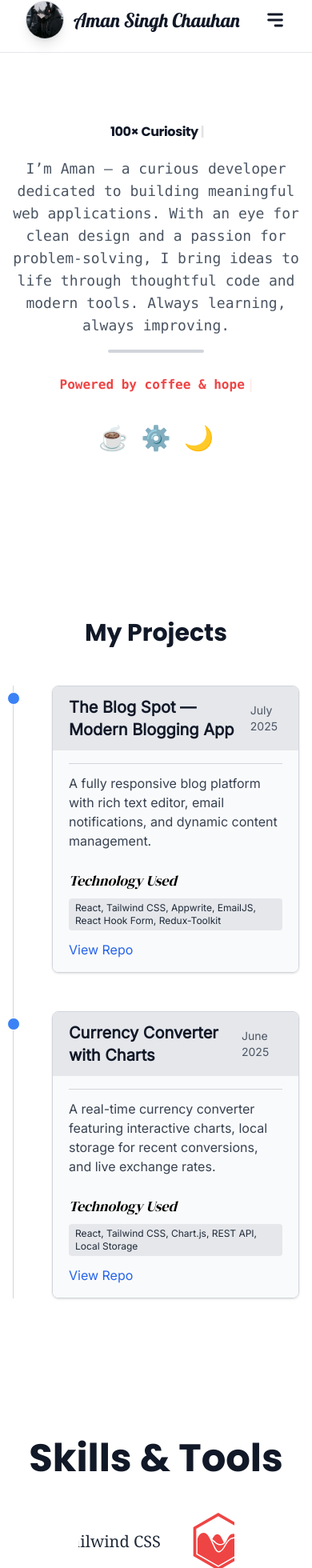
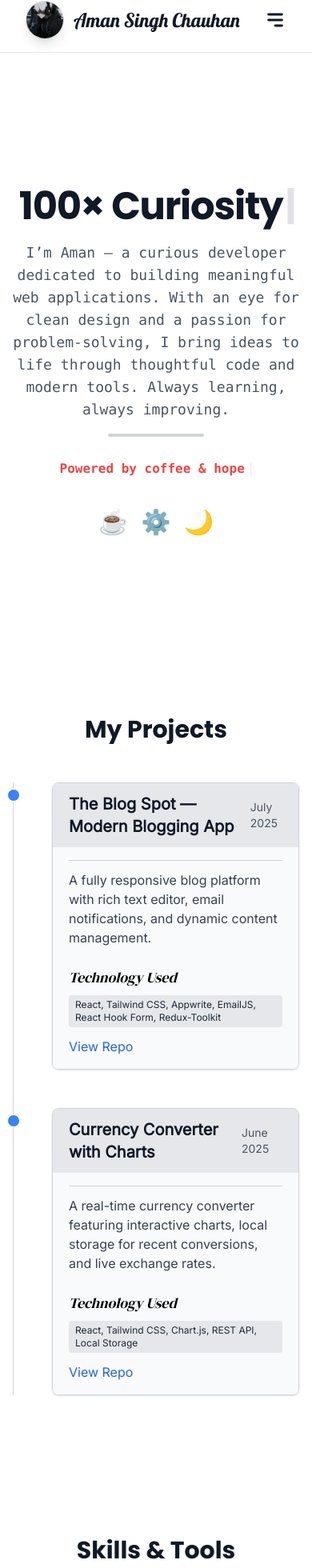
Before and after one commit to Aman-001/My-Portfolio, a React (Vite) app: page / in a window 390 px wide. Shown: the part 15-1975 px from the top of the page at 80% size. Built offline with nearby package versions, Linux system fonts and the light colour scheme.

Commit message:
Made Responsive

```diff
--- a/src/Components/Header.jsx
+++ b/src/Components/Header.jsx
@@ -7,7 +7,7 @@ function Header() {
 
   return (
     <header>
-      <nav className="fixed top-0 left-0 w-full z-50 flex items-center justify-between border-b border-gray-200 dark:border-gray-800 py-4 px-8 bg-white/30 dark:bg-black/30 backdrop-blur-md">
+      <nav className=" flex items-center justify-between border-b border-gray-200 dark:border-gray-800 py-4 px-8 bg-white/30 dark:bg-black/30 backdrop-blur-md">
         <div className="flex items-center">
           <img src="/logo.jpg" alt="Logo" className="h-12 w-12 rounded-full object-cover border border-gray-300 shadow-lg" />
           <span className="px-3 font-lobster text-2xl sm:text-3xl text-gray-900 dark:text-white">
@@ -35,7 +35,7 @@ function Header() {
 
       {/* Mobile menu */}
       {isOpen && (
-        <div className="md:hidden fixed top-[64px] left-0 w-full bg-white dark:bg-black border-t border-gray-200 dark:border-gray-700 shadow-md">
+        <div className="md:hidden left-0 w-full bg-white dark:bg-black border-t border-gray-200 dark:border-gray-700 shadow-md">
           <ul className="flex flex-col space-y-4 py-4 px-6">
             <li><a href="#" onClick={() => setIsOpen(false)} className="font-robotoslab text-gray-900 dark:text-white hover:bg-blue-100 dark:hover:bg-gray-700 px-3 py-2 rounded">Home</a></li>
             <li><a href="#projects" onClick={() => setIsOpen(false)} className="font-robotoslab text-gray-900 dark:text-white hover:bg-blue-100 dark:hover:bg-gray-700 px-3 py-2 rounded">Projects</a></li>
--- a/src/Components/Skills.jsx
+++ b/src/Components/Skills.jsx
@@ -6,24 +6,24 @@ import { MdStorage } from 'react-icons/md';
 import { BiCodeCurly } from 'react-icons/bi';
 
 const topRowSkills = [
-  { name: 'React', icon: <FaReact className="text-blue-500 text-7xl" /> },
-  { name: 'JavaScript', icon: <FaJsSquare className="text-yellow-500 text-7xl" /> },
-  { name: 'Tailwind CSS', icon: <SiTailwindcss className="text-cyan-500 text-7xl" /> },
-  { name: 'Chart.js', icon: <SiChartdotjs className="text-red-500 text-7xl" /> },
+  { name: 'React', icon: <FaReact className="text-blue-500 text-4xl sm:text-7xl" /> },
+  { name: 'JavaScript', icon: <FaJsSquare className="text-yellow-500 text-4xl sm:text-7xl" /> },
+  { name: 'Tailwind CSS', icon: <SiTailwindcss className="text-cyan-500 text-4xl sm:text-7xl" /> },
+  { name: 'Chart.js', icon: <SiChartdotjs className="text-red-500 text-4xl sm:text-7xl" /> },
 ];
 
 const bottomRowSkills = [
-  { name: 'Git', icon: <FaGitAlt className="text-orange-500 text-7xl" /> },
-  { name: 'Appwrite', icon: <SiAppwrite className="text-pink-500 text-7xl" /> },
-  { name: 'EmailJS', icon: <IoIosSend className="text-green-500 text-7xl" /> },
-  { name: 'REST APIs', icon: <BiCodeCurly className="text-purple-500 text-7xl" /> },
-  { name: 'Local Storage', icon: <MdStorage className="text-gray-500 text-7xl" /> },
+  { name: 'Git', icon: <FaGitAlt className="text-orange-500 text-4xl sm:text-7xl" /> },
+  { name: 'Appwrite', icon: <SiAppwrite className="text-pink-500 text-4xl sm:text-7xl" /> },
+  { name: 'EmailJS', icon: <IoIosSend className="text-green-500 text-4xl sm:text-7xl" /> },
+  { name: 'REST APIs', icon: <BiCodeCurly className="text-purple-500 text-4xl sm:text-7xl" /> },
+  { name: 'Local Storage', icon: <MdStorage className="text-gray-500 text-4xl sm:text-7xl" /> },
 ];
 
 export default function Skills() {
   return (
     <section id="skills" className="py-16">
-      <h2 className="text-5xl sm:text-4xl font-heading font-bold mb-8 text-center text-gray-900 dark:text-white">
+      <h2 className="text-3xl sm:text-4xl font-heading font-bold mb-8 text-center text-gray-900 dark:text-white">
         Skills & Tools
       </h2>
 
@@ -33,23 +33,23 @@ export default function Skills() {
           {topRowSkills.concat(topRowSkills).map((skill, idx) => (
             <div key={idx} className="flex items-center gap-2 text-gray-800 dark:text-gray-200">
               {skill.icon}
-              <span className="text-xl font-serif">{skill.name}</span>
+              <span className="text-sm sm:text-xl font-serif">{skill.name}</span>
             </div>
           ))}
         </div>
       </div>
 
+      {/* Bottom row */}
       <div className="w-1/2 mx-auto overflow-hidden">
-  <div className="flex w-max flex-row  animate-marqueeRight gap-9">
+        <div className="flex w-max animate-marqueeRight gap-9">
           {bottomRowSkills.concat(bottomRowSkills).map((skill, idx) => (
             <div key={idx} className="flex items-center gap-2 text-gray-800 dark:text-gray-200">
               {skill.icon}
-        <span className="text-xl font-serif">{skill.name}</span>
+              <span className="text-sm sm:text-xl font-serif">{skill.name}</span>
             </div>
           ))}
         </div>
       </div>
-
     </section>
   );
 }
--- a/src/Pages/Contact.jsx
+++ b/src/Pages/Contact.jsx
@@ -2,7 +2,7 @@ import React from 'react';
 
 export default function Contact() {
   return (
-    <section id="contact" className="mt-24 px-4 text-center overflow-hidden pt-24">
+    <section id="contact" className="mt-5 px-4 text-center overflow-hidden pt-24">
       <h2 className="text-3xl md:text-4xl font-heading font-bold text-gray-900 dark:text-white mb-4">
         Let’s Connect
       </h2>
--- a/src/Pages/Home.jsx
+++ b/src/Pages/Home.jsx
@@ -8,9 +8,9 @@ import Footer from "../Components/Footer"
 export default function Home() {
     return (
         <>
-            <section className=" flex flex-col items-center justify-center py-28 text-center px-4 bg-white dark:bg-black text-gray-900 dark:text-white transition-colors duration-300">
+            <section className=" flex flex-col items-center justify-center py-28 text-center px-4  bg-white dark:bg-black text-gray-900 dark:text-white transition-colors duration-300">
 
-                <h1 className="sm:text-5xl md:text-7xl font-heading font-extrabold tracking-tight">
+                <h1 className="text-5xl sm:text-5xl md:text-7xl font-heading font-extrabold tracking-tight">
                     <Typewriter
                         words={['Learn, Build', '100× Curiosity', 'Sleep? Later.']}
                         loop={true}
--- a/src/Pages/Projects.jsx
+++ b/src/Pages/Projects.jsx
@@ -19,7 +19,7 @@ const projects = [
 
 export default function Projects() {
   return (
-    <section id="projects" className="py-16 pt-24 px-4 max-w-3xl mx-auto">
+<section id="projects" className="pt-28 pb-16 px-4 max-w-3xl mx-auto">
       <h2 className="text-3xl sm:text-4xl font-heading font-bold mb-12 text-center text-gray-900 dark:text-white">
         My Projects
       </h2>
```
Lines whose indentation alone changed are shown as unchanged.
